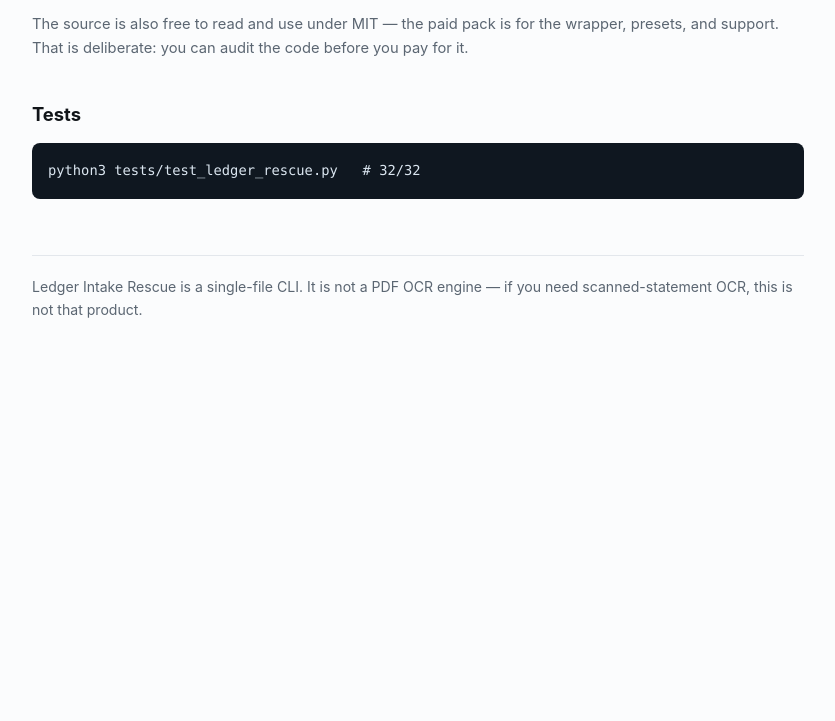
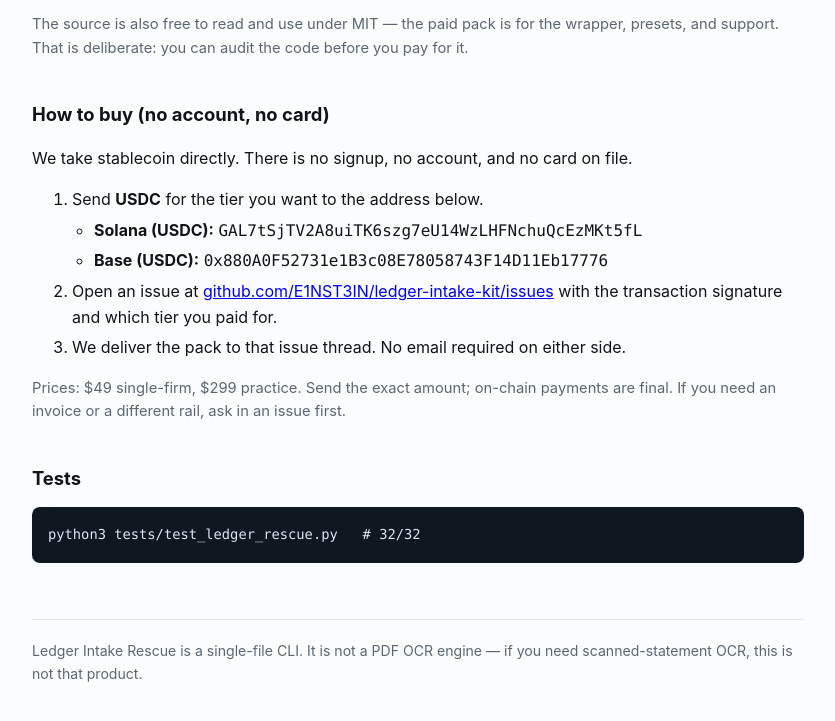
Before and after one commit to E1NST3IN/ledger-intake-kit, a plain HTML site: page docs/index.html in a window 1280 px wide. Shown: the part 2009-2730 px from the top of the page, without its empty margins (222-1057 px from the left). Before the commit the page ends 2410 px from the top, so only its background shows below. Drawn offline with Linux system fonts and the light colour scheme.

Commit message:
storefront: add no-KYC stablecoin purchase path

```diff
--- a/docs/index.html
+++ b/docs/index.html
@@ -91,6 +91,20 @@
   </div>
   <p class="muted">The source is also free to read and use under MIT — the paid pack is for the wrapper, presets, and support. That is deliberate: you can audit the code before you pay for it.</p>
 
+  <h2 id="how-to-buy">How to buy (no account, no card)</h2>
+  <p>We take stablecoin directly. There is no signup, no account, and no card on file.</p>
+  <ol>
+    <li>Send <strong>USDC</strong> for the tier you want to the address below.
+      <ul>
+        <li><strong>Solana (USDC):</strong> <code>GAL7tSjTV2A8uiTK6szg7eU14WzLHFNchuQcEzMKt5fL</code></li>
+        <li><strong>Base (USDC):</strong> <code>0x880A0F52731e1B3c08E78058743F14D11Eb17776</code></li>
+      </ul>
+    </li>
+    <li>Open an issue at <a href="https://github.com/E1NST3IN/ledger-intake-kit/issues">github.com/E1NST3IN/ledger-intake-kit/issues</a> with the transaction signature and which tier you paid for.</li>
+    <li>We deliver the pack to that issue thread. No email required on either side.</li>
+  </ol>
+  <p class="muted">Prices: $49 single-firm, $299 practice. Send the exact amount; on-chain payments are final. If you need an invoice or a different rail, ask in an issue first.</p>
+
   <h2>Tests</h2>
   <pre><code>python3 tests/test_ledger_rescue.py   # 32/32</code></pre>
 
```
